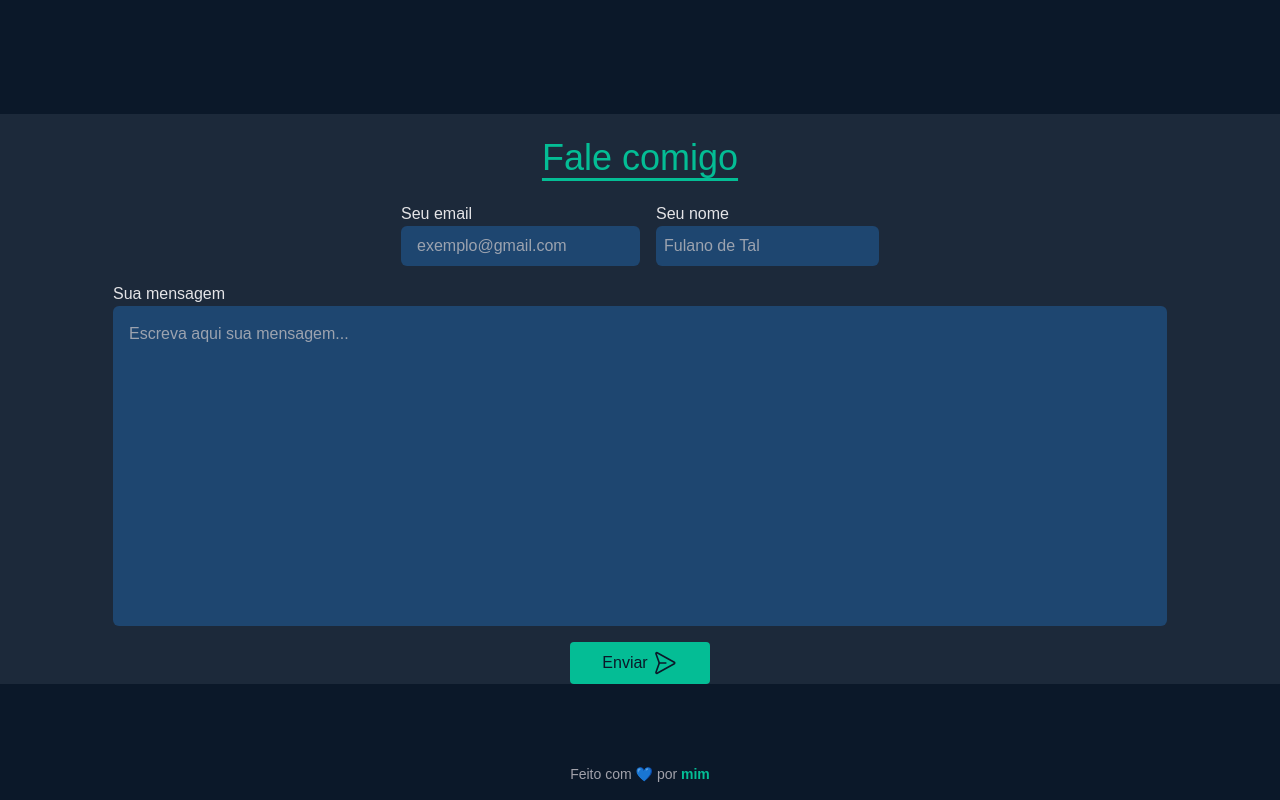
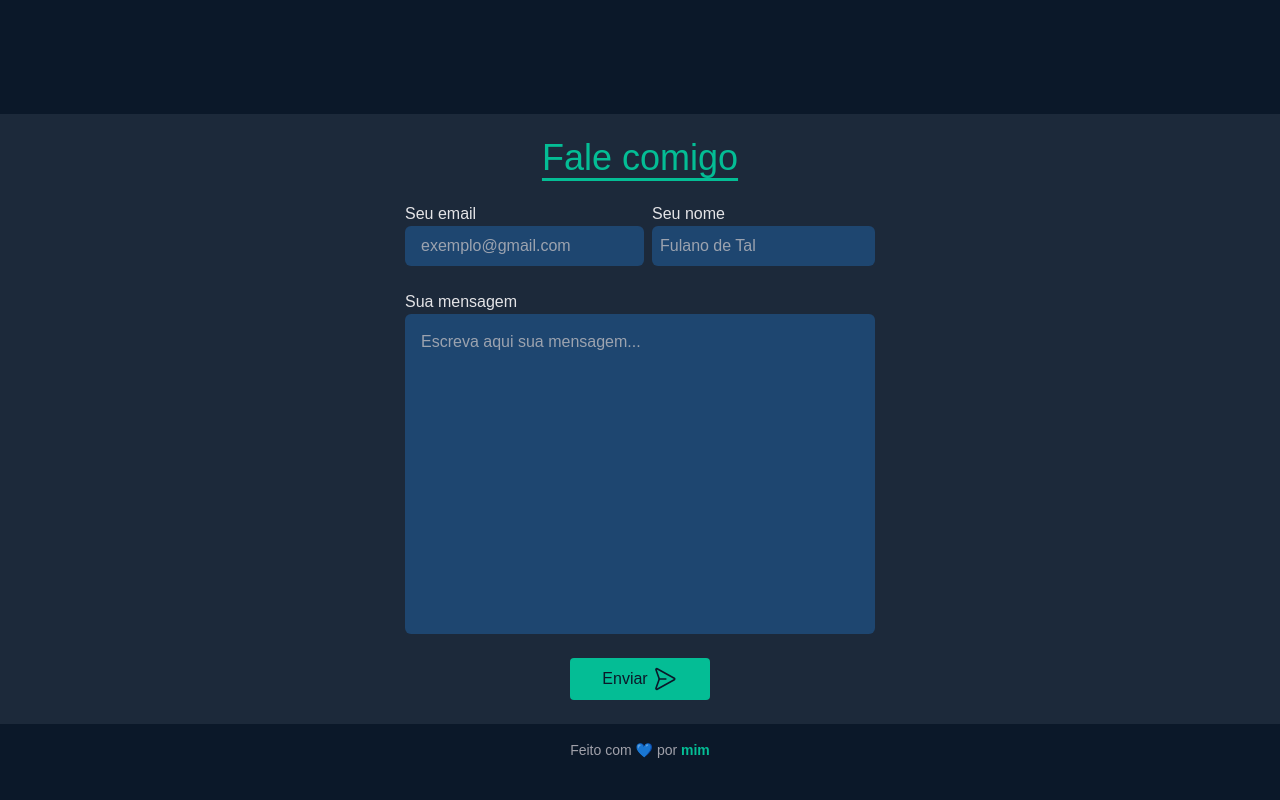
Before and after one commit to vitor2806/vitorrafael, a Next.js app: page / in a window 1280 px wide. Shown: the part 1791-2591 px from the top of the page. After the commit the page ends 2567 px from the top, so only its background shows below. Built offline with nearby package versions, Linux system fonts and the light colour scheme; no server answers.

Commit message:
fix: footer spacing

```diff
--- a/src/components/Contact/index.tsx
+++ b/src/components/Contact/index.tsx
@@ -46,7 +46,7 @@ export function Contact() {
   return (
     <section id="contact" className="flex flex-col items-center justify-center bg-brand-800">
       <SecTitle content="Fale comigo" />
-      <form action="/api/mail" onSubmit={handleMessageSubmit} className="flex flex-col items-center gap-4">
+      <form action="/api/mail" onSubmit={handleMessageSubmit} className="flex flex-col items-center gap-6 px-10 w-full lg:w-auto lg:px-0">
         <span
           className={classNames('text-zinc-200 rounded p-2 bg-opacity-70', {
             'bg-primary-500': alertMessage.length > 0,
@@ -57,8 +57,8 @@ export function Contact() {
         >
           {alertMessage.length > 0 ? alertMessage : errorMessage.length > 0 ? errorMessage : ''}
         </span>
-        <section className="flex flex-col lg:flex-row gap-4">
-          <div className="flex flex-1 flex-col">
+        <div className="flex flex-col lg:flex-row w-full gap-2">
+          <div className="flex flex-col">
             <label htmlFor="email">Seu email</label>
             <input type="email" value={email} onChange={event => setEmail(event.target.value)} placeholder="exemplo@gmail.com" name="email" id="email" className="rounded-md bg-secondary-500 py-2 px-4" required />
           </div>
@@ -67,12 +67,12 @@ export function Contact() {
             <label htmlFor="email">Seu nome</label>
             <input type="text" value={name} onChange={event => setName(event.target.value)} name="name" id="name" className="rounded-md bg-secondary-500 p-2" placeholder="Fulano de Tal" required />
           </div>
-        </section>
+        </div>
         <div className="flex flex-col w-full">
           <label htmlFor="message">Sua mensagem</label>
           <textarea name="message" value={message} onChange={event => setMessage(event.target.value)} id="message" className="lg:h-80 h-36 resize-none rounded-md bg-secondary-500 p-4 w-full lg:w-auto" placeholder="Escreva aqui sua mensagem..." required></textarea>
         </div>
-        <button disabled={isSendingMessage} className="disabled:opacity-50 group bg-primary-500 py-2 px-8 rounded text-brand-900 flex items-center justify-center gap-1 active:bg-primary-600 hover:bg-primary-600 transition-colors" type="submit">
+        <button disabled={isSendingMessage} className="mb-6 disabled:opacity-50 group bg-primary-500 py-2 px-8 rounded text-brand-900 flex items-center justify-center gap-1 active:bg-primary-600 hover:bg-primary-600 transition-colors" type="submit">
           {!isSendingMessage ? (
             <>
               Enviar
--- a/src/pages/index.tsx
+++ b/src/pages/index.tsx
@@ -8,6 +8,7 @@ import { Experiences } from '../components/Experiences';
 
 export default function Home() {
   return (
+    <>
       <div className="relative flex flex-col gap-16">
         <Head>
           <title>Vitor Rafael - Desenvolvedor Front-end</title>
@@ -20,6 +21,7 @@ export default function Home() {
         <Experiences />
         <Projects />
         <Contact />
+      </div>
       <footer className="py-4 flex justify-center items-center">
         <p className="text-sm text-zinc-400">
           Feito com 💙 por {''}
@@ -28,6 +30,6 @@ export default function Home() {
           </a>
         </p>
       </footer>
-    </div>
+    </>
   );
 }
```
Lines whose indentation alone changed are shown as unchanged.
